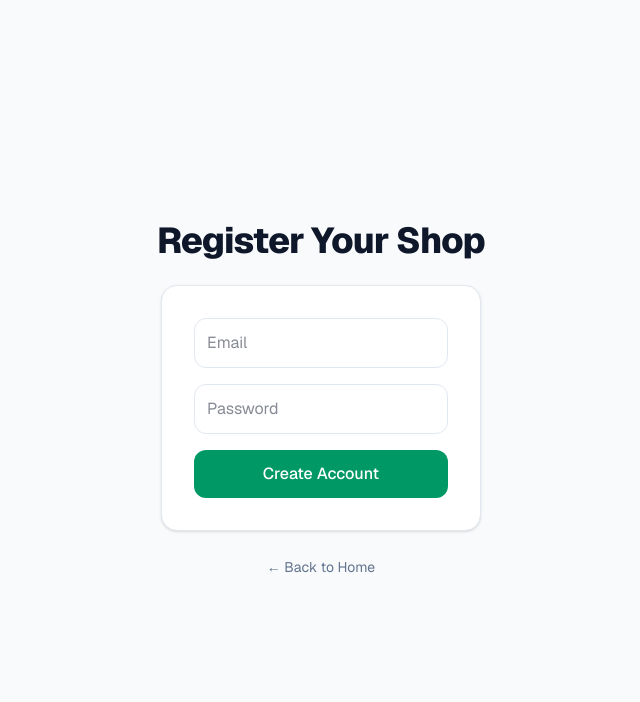
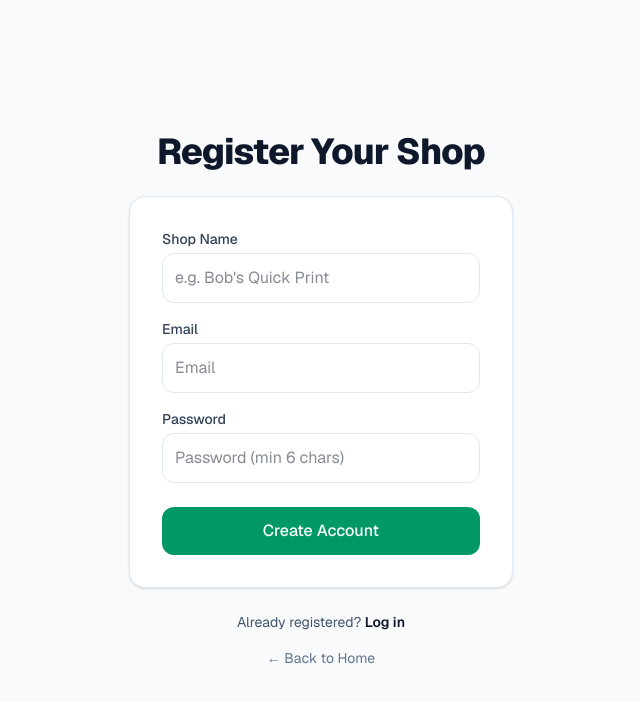
Before and after one commit to yajan08/zerox, a Next.js app: page /signup in a window 1280 px wide. Shown: the top 702 px of the page, without its empty margins (319-959 px from the left). Built offline with nearby package versions, Linux system fonts and the light colour scheme; no server answers.

Commit message:
Login and dashboard done

```diff
--- a/app/dashboard/page.tsx
+++ b/app/dashboard/page.tsx
@@ -1,12 +1,70 @@
 'use client';
 import { useEffect, useState } from 'react';
+import { useRouter } from 'next/navigation';
+import { supabase } from '@/lib/supabaseClient';
+
 export default function DashboardPage() {
   const [orders, setOrders] = useState([]);
-  useEffect(() => {}, []);
+  const [shopName, setShopName] = useState('Loading...');
+  const [userId, setUserId] = useState<string | null>(null);
+  const router = useRouter();
+
+  useEffect(() => {
+    const checkUser = async () => {
+      const { data: { session } } = await supabase.auth.getSession();
+      if (!session) {
+        router.push('/login');
+        return;
+      }
+      setUserId(session.user.id);
+
+      // Fetch shop details
+      const { data: shopData } = await supabase
+        .from('shops')
+        .select('store_name')
+        .eq('id', session.user.id)
+        .single();
+
+      if (shopData) {
+        setShopName(shopData.store_name);
+      }
+    };
+
+    checkUser();
+  }, [router]);
+
+  const handleLogout = async () => {
+    await supabase.auth.signOut();
+    router.push('/');
+  };
+
   return (
-    <div className="flex flex-col items-center min-h-screen py-10">
-      <h1 className="text-4xl font-bold mb-8">Shop Dashboard</h1>
-      <div className="w-full max-w-4xl"><p>No orders yet.</p></div>
+    <div className="min-h-screen bg-slate-50 font-sans text-slate-900">
+      <nav className="bg-white border-b border-slate-200 px-6 py-4 flex justify-between items-center">
+        <div className="font-bold text-xl">{shopName} Dashboard</div>
+        <button onClick={handleLogout} className="text-sm font-medium text-slate-600 hover:text-slate-900">
+          Log out
+        </button>
+      </nav>
+
+      <main className="max-w-6xl mx-auto p-6 mt-8">
+        <div className="flex justify-between items-center mb-8">
+          <h1 className="text-3xl font-extrabold tracking-tight">Print Queue</h1>
+          {userId && (
+            <div className="bg-white px-4 py-2 rounded-lg border border-slate-200 shadow-sm text-sm font-mono text-slate-600">
+              QR Link: /shop/{userId}
+            </div>
+          )}
+        </div>
+
+        <div className="bg-white border border-slate-200 rounded-2xl p-8 text-center text-slate-500 shadow-sm">
+          {orders.length === 0 ? (
+            <p>No orders in the queue right now.</p>
+          ) : (
+            <div>List of orders will go here</div>
+          )}
+        </div>
+      </main>
     </div>
   );
 }
--- a/app/login/page.tsx
+++ b/app/login/page.tsx
@@ -1,22 +1,75 @@
 'use client';
 import { useState } from 'react';
 import Link from 'next/link';
+import { useRouter } from 'next/navigation';
+import { supabase } from '@/lib/supabaseClient';
 
 export default function LoginPage() {
   const [email, setEmail] = useState('');
   const [password, setPassword] = useState('');
-  const handleLogin = async (e) => { e.preventDefault(); };
+  const [loading, setLoading] = useState(false);
+  const [error, setError] = useState<string | null>(null);
+  const router = useRouter();
+
+  const handleLogin = async (e: React.FormEvent) => {
+    e.preventDefault();
+    setLoading(true);
+    setError(null);
+
+    const { data, error } = await supabase.auth.signInWithPassword({
+      email,
+      password,
+    });
+
+    if (error) {
+      setError(error.message);
+      setLoading(false);
+      return;
+    }
+
+    if (data.user) {
+      router.push('/dashboard');
+    }
+  };
+
   return (
     <div className="min-h-screen bg-slate-50 font-sans text-slate-900 flex flex-col items-center justify-center py-2">
-      <main className="flex flex-col items-center justify-center w-full flex-1 px-20 text-center">
+      <main className="flex flex-col items-center justify-center w-full flex-1 px-4 sm:px-20 text-center">
         <h1 className="text-4xl font-extrabold mb-6 tracking-tight">Shop Owner Login</h1>
-        <form onSubmit={handleLogin} className="flex flex-col space-y-4 w-80 bg-white p-8 rounded-2xl shadow-sm border border-slate-200">
-          <input type="email" placeholder="Email" value={email} onChange={(e) => setEmail(e.target.value)} className="p-3 border border-slate-200 rounded-xl text-slate-900 focus:outline-none focus:ring-2 focus:ring-slate-900" />
-          <input type="password" placeholder="Password" value={password} onChange={(e) => setPassword(e.target.value)} className="p-3 border border-slate-200 rounded-xl text-slate-900 focus:outline-none focus:ring-2 focus:ring-slate-900" />
-          <button type="submit" className="bg-slate-900 text-white font-medium p-3 rounded-xl hover:bg-slate-800 transition-colors">Login</button>
+
+        <form onSubmit={handleLogin} className="flex flex-col space-y-4 w-full max-w-sm bg-white p-8 rounded-2xl shadow-sm border border-slate-200">
+          {error && <div className="bg-red-50 text-red-600 p-3 rounded-xl text-sm mb-2">{error}</div>}
+
+          <input
+            type="email"
+            placeholder="Email"
+            value={email}
+            onChange={(e) => setEmail(e.target.value)}
+            className="p-3 border border-slate-200 rounded-xl text-slate-900 focus:outline-none focus:ring-2 focus:ring-slate-900"
+            required
+          />
+          <input
+            type="password"
+            placeholder="Password"
+            value={password}
+            onChange={(e) => setPassword(e.target.value)}
+            className="p-3 border border-slate-200 rounded-xl text-slate-900 focus:outline-none focus:ring-2 focus:ring-slate-900"
+            required
+          />
+          <button
+            type="submit"
+            disabled={loading}
+            className="bg-slate-900 text-white font-medium p-3 rounded-xl hover:bg-slate-800 transition-colors disabled:opacity-50 flex justify-center items-center"
+          >
+            {loading ? 'Logging in...' : 'Login'}
+          </button>
         </form>
-        <div className="mt-6">
-          <Link href="/?" className="text-sm text-slate-500 hover:text-slate-900">← Back to Home</Link>
+
+        <div className="mt-6 flex flex-col items-center space-y-4">
+           <p className="text-sm text-slate-600">
+             Don't have an account? <Link href="/signup" className="text-slate-900 font-semibold hover:underline">Register your shop</Link>
+           </p>
+          <Link href="/" className="text-sm text-slate-500 hover:text-slate-900">← Back to Home</Link>
         </div>
       </main>
     </div>
--- a/app/page.tsx
+++ b/app/page.tsx
@@ -1,7 +1,49 @@
+'use client';
+
+import { useEffect, useState } from 'react';
 import Link from 'next/link';
-import { Printer, ArrowRight, Zap, Shield, Clock } from 'lucide-react';
+import { useRouter } from 'next/navigation';
+import { Printer, ArrowRight, Zap, Shield, Clock, Loader2 } from 'lucide-react';
+import { supabase } from '@/lib/supabaseClient';
 
 export default function Home() {
+  const router = useRouter();
+  const [loading, setLoading] = useState(true);
+  const [session, setSession] = useState<any>(null);
+
+  useEffect(() => {
+    // Check for current session
+    supabase.auth.getSession().then(({ data: { session } }) => {
+      setSession(session);
+      setLoading(false);
+
+      // If we are already logged in (or just came back from an email link),
+      // instantly redirect to dashboard automatically
+      if (session) {
+        router.push('/dashboard');
+      }
+    });
+
+    // Listen for auth state changes (e.g., when the magic link in email is clicked)
+    const { data: { subscription } } = supabase.auth.onAuthStateChange(
+      (event, session) => {
+        if (event === 'SIGNED_IN' && session) {
+          router.push('/dashboard');
+        }
+      }
+    );
+
+    return () => subscription.unsubscribe();
+  }, [router]);
+
+  if (loading) {
+    return (
+      <div className="min-h-screen bg-slate-50 flex items-center justify-center">
+        <Loader2 className="w-8 h-8 text-slate-900 animate-spin" />
+      </div>
+    );
+  }
+
   return (
     <div className="min-h-screen bg-slate-50 font-sans text-slate-900 relative overflow-hidden">
       <div className="absolute -top-24 -right-24 h-80 w-80 rounded-full bg-blue-100 blur-3xl opacity-60 pointer-events-none" />
@@ -17,9 +59,6 @@
         <div className="flex items-center space-x-4">
           <Link href="/login" className="text-sm font-medium text-slate-600 hover:text-slate-900 transition-colors">
             Log in
-          </Link>
-          <Link href="/signup" className="text-sm font-medium bg-slate-900 text-white px-4 py-2 rounded-lg hover:bg-slate-800 transition-colors">
-            Register Shop
           </Link>
         </div>
       </nav>
@@ -41,12 +80,9 @@
         </p>
 
         <div className="flex flex-col sm:flex-row items-center justify-center gap-4 w-full">
-          <Link href="/signup" className="group flex items-center space-x-2 w-full sm:w-auto px-7 py-3.5 bg-slate-900 text-white rounded-xl font-medium hover:bg-slate-800 transition-all">
-            <span>Get Started</span>
+          <Link href="/signup" className="group flex items-center justify-center space-x-2 w-full sm:w-auto px-7 py-3.5 bg-slate-900 text-white rounded-xl font-medium hover:bg-slate-800 transition-all">
+            <span>Register your shop</span>
             <ArrowRight className="w-5 h-5 group-hover:translate-x-1 transition-transform" />
-          </Link>
-          <Link href="/login" className="flex items-center space-x-2 w-full sm:w-auto px-7 py-3.5 bg-white text-slate-900 border border-slate-200 rounded-xl font-medium hover:border-slate-300 hover:bg-slate-50 transition-all">
-            <span>Admin Dashboard</span>
           </Link>
         </div>
 
--- a/app/signup/page.tsx
+++ b/app/signup/page.tsx
@@ -1,21 +1,106 @@
 'use client';
 import { useState } from 'react';
 import Link from 'next/link';
+import { useRouter } from 'next/navigation';
+import { supabase } from '@/lib/supabaseClient';
 
 export default function SignupPage() {
   const [email, setEmail] = useState('');
   const [password, setPassword] = useState('');
-  const handleSignup = async (e) => { e.preventDefault(); };
+  const [shopName, setShopName] = useState('');
+  const [loading, setLoading] = useState(false);
+  const [error, setError] = useState<string | null>(null);
+  const [successMsg, setSuccessMsg] = useState<string | null>(null);
+  const router = useRouter();
+
+  const handleSignup = async (e: React.FormEvent) => {
+    e.preventDefault();
+    setLoading(true);
+    setError(null);
+
+    const { data, error } = await supabase.auth.signUp({
+      email,
+      password,
+      options: {
+        data: {
+          store_name: shopName,
+        }
+      }
+    });
+
+    if (error) {
+      setError(error.message);
+      setLoading(false);
+      return;
+    }
+
+    if (data.user && data.session) {
+      router.push('/dashboard');
+    } else {
+      setSuccessMsg('Registration successful! Please check your email to verify your account.');
+      setLoading(false);
+    }
+  };
+
   return (
     <div className="min-h-screen bg-slate-50 font-sans text-slate-900 flex flex-col items-center justify-center py-2">
-      <main className="flex flex-col items-center justify-center w-full flex-1 px-20 text-center">
+      <main className="flex flex-col items-center justify-center w-full flex-1 px-4 sm:px-20 text-center">
         <h1 className="text-4xl font-extrabold mb-6 tracking-tight">Register Your Shop</h1>
-        <form onSubmit={handleSignup} className="flex flex-col space-y-4 w-80 bg-white p-8 rounded-2xl shadow-sm border border-slate-200">
-          <input type="email" placeholder="Email" value={email} onChange={(e) => setEmail(e.target.value)} className="p-3 border border-slate-200 rounded-xl text-slate-900 focus:outline-none focus:ring-2 focus:ring-slate-900" />
-          <input type="password" placeholder="Password" value={password} onChange={(e) => setPassword(e.target.value)} className="p-3 border border-slate-200 rounded-xl text-slate-900 focus:outline-none focus:ring-2 focus:ring-slate-900" />
-          <button type="submit" className="bg-emerald-600 text-white font-medium p-3 rounded-xl hover:bg-emerald-700 transition-colors">Create Account</button>
+
+        <form onSubmit={handleSignup} className="flex flex-col space-y-4 w-full max-w-sm bg-white p-8 rounded-2xl shadow-sm border border-slate-200 text-left">
+          {error && <div className="bg-red-50 text-red-600 p-3 rounded-xl text-sm mb-2">{error}</div>}
+          {successMsg && <div className="bg-green-50 text-green-700 p-3 rounded-xl text-sm mb-2">{successMsg}</div>}
+
+          <div>
+            <label className="block text-sm font-medium text-slate-700 mb-1">Shop Name</label>
+            <input
+              type="text"
+              placeholder="e.g. Bob's Quick Print"
+              value={shopName}
+              onChange={(e) => setShopName(e.target.value)}
+              className="w-full p-3 border border-slate-200 rounded-xl text-slate-900 focus:outline-none focus:ring-2 focus:ring-slate-900"
+              required
+            />
+          </div>
+
+          <div>
+            <label className="block text-sm font-medium text-slate-700 mb-1">Email</label>
+            <input
+              type="email"
+              placeholder="Email"
+              value={email}
+              onChange={(e) => setEmail(e.target.value)}
+              className="w-full p-3 border border-slate-200 rounded-xl text-slate-900 focus:outline-none focus:ring-2 focus:ring-slate-900"
+              required
+            />
+          </div>
+
+          <div>
+            <label className="block text-sm font-medium text-slate-700 mb-1">Password</label>
+            <input
+              type="password"
+              placeholder="Password (min 6 chars)"
+              value={password}
+              onChange={(e) => setPassword(e.target.value)}
+              className="w-full p-3 border border-slate-200 rounded-xl text-slate-900 focus:outline-none focus:ring-2 focus:ring-slate-900"
+              required
+              minLength={6}
+            />
+          </div>
+
+          <button
+            type="submit"
+            disabled={loading || !!successMsg}
+            className="bg-emerald-600 text-white font-medium p-3 rounded-xl mt-2 hover:bg-emerald-700 transition-colors disabled:opacity-50 flex justify-center items-center"
+          >
+            {loading ? 'Creating account...' : 'Create Account'}
+          </button>
         </form>
-        <div className="mt-6">
+
+        <div className="mt-6 flex flex-col items-center space-y-4">
+           <p className="text-sm text-slate-600">
+             Already registered? <Link href="/login" className="text-slate-900 font-semibold hover:underline">Log in</Link>
+           </p>
           <Link href="/" className="text-sm text-slate-500 hover:text-slate-900">← Back to Home</Link>
         </div>
       </main>
```
